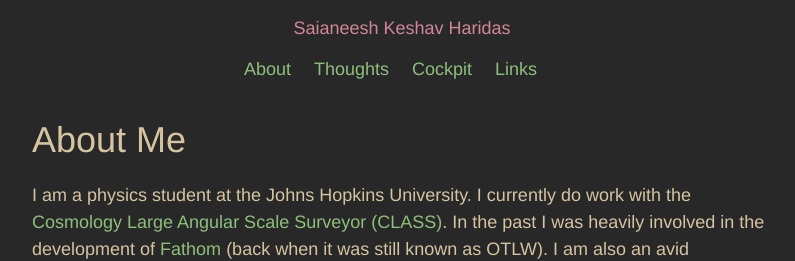
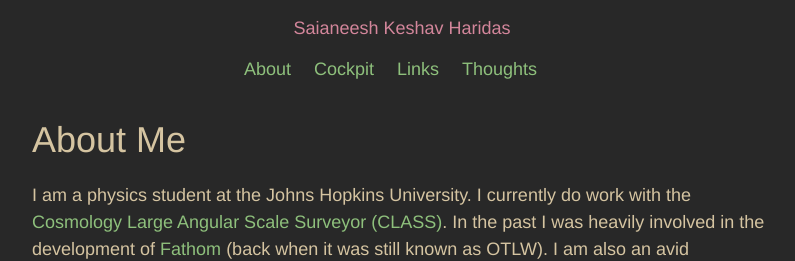
Before and after one commit to skhrg/personal-site, a Jekyll site: the page built from index.md, in a window 1280 px wide. Shown: the top 261 px of the page, without its empty margins (238-1033 px from the left). Built offline with Jekyll 4.4.1, drawn with Linux system fonts in a browser that asks for light colours.

Commit message:
Sort pages more effectively

```diff
--- a/_includes/header.html
+++ b/_includes/header.html
@@ -3,7 +3,7 @@
   <div class="wrapper">
     <a class="site-title" rel="author" href="{{ "/" | relative_url }}">{{ site.title | escape }}</a>
     <br>
-    {%- assign my_pages = site.html_pages | sort_natural -%}
+    {%- assign my_pages = site.html_pages | sort_natural:"title" -%}
     {%- for my_page in my_pages -%}
         <a class="page-link" href="{{ my_page.url | relative_url }}">{{ my_page.title | escape}}</a>
         &emsp;
```
